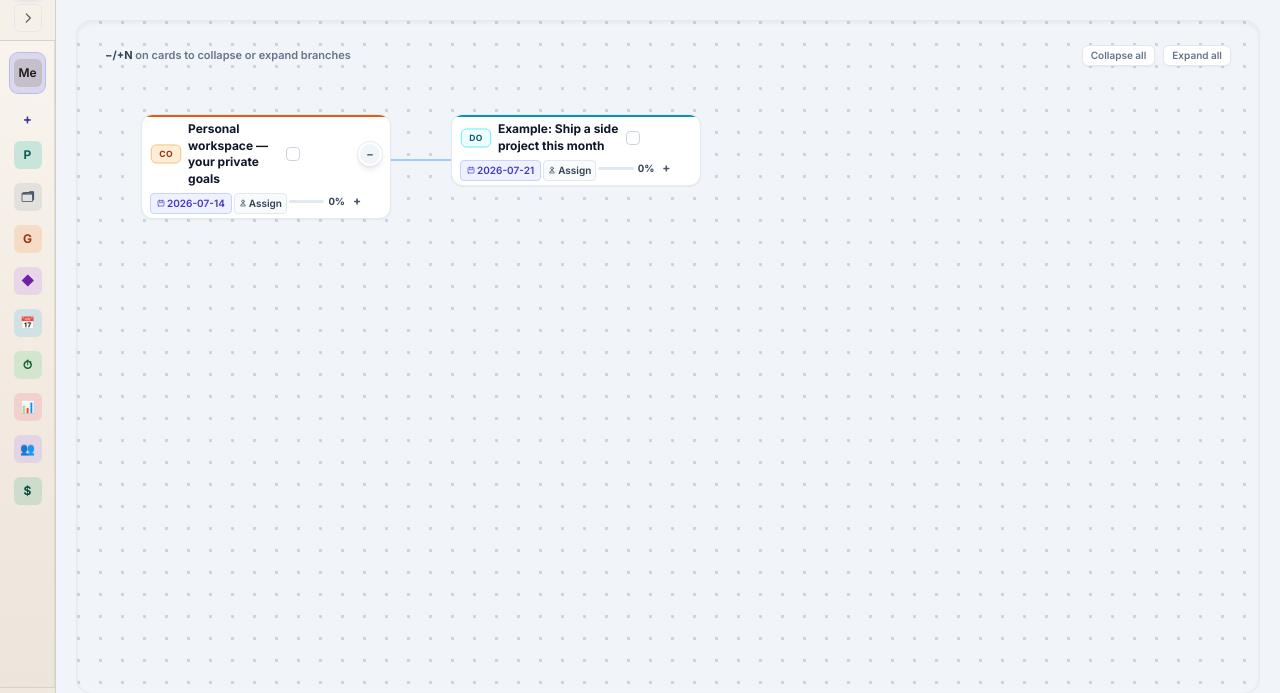
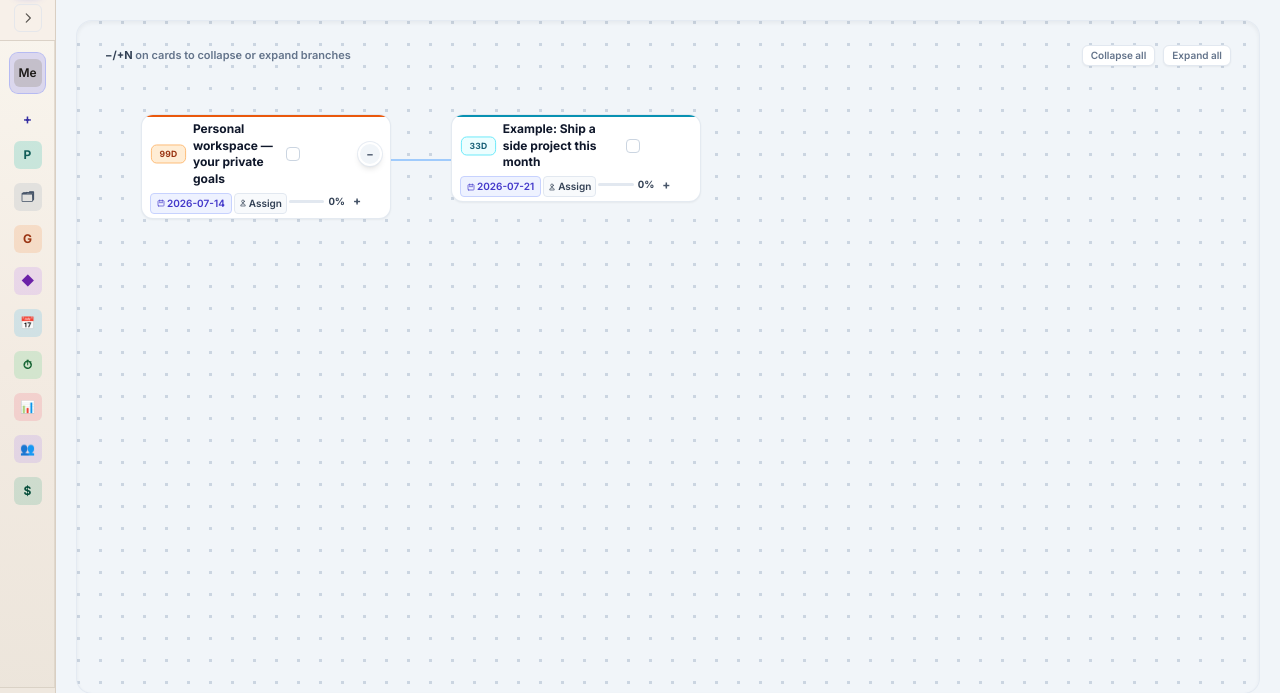
Before and after one commit to kriyespro/sd-mindmap-pro, a Django app: page /app/ in a window 1280 px wide. Shown: the part 48-741 px from the top of the page. Run offline with Django 5.2, Linux system fonts and the light colour scheme; the visitor is signed in with stand-in values (Sample User, id 1); data comes from the database, SQL or seed files in the repository; data that the repository does not hold is empty; some libraries are stand-ins or nearby versions.

Commit message:
Rename depth badges to 99D, 33D, and 11D.
Align card labels with the Dream Conversion Process starter hierarchy.

Co-authored-by: Cursor <cursoragent@cursor.com>

```diff
--- a/dev.txt
+++ b/dev.txt
@@ -25,3 +25,4 @@
 [DONE] Phase PM-20 - check_task_encryption command + docker startup roundtrip; document TASK_ENCRYPTION_KEY pin
 [DONE] Phase PM-21 - Rebrand to DCPMind (Dream Conversion Process / Mind Tool) on landing, auth, app sidebar, staff Control, admin
 [DONE] Phase PM-22 - Restore indigo/violet home theme; mind-map node logo (fix cramped DCP mark)
+[DONE] Phase PM-23 - Depth badges: CO→99D, DO→33D, IO→11D on mindmap/tree cards
--- a/templates/partials/task_tree.jinja
+++ b/templates/partials/task_tree.jinja
@@ -4,19 +4,19 @@
   {% set tag_bg = '#ffedd5' %}
   {% set tag_txt = '#9a3412' %}
   {% set tag_bdr = '#fdba74' %}
-  {% set lbl = 'CO' %}
+  {% set lbl = '99D' %}
 {% elif depth == 1 %}
   {% set bar = '#0891b2' %}
   {% set tag_bg = '#ecfeff' %}
   {% set tag_txt = '#155e75' %}
   {% set tag_bdr = '#67e8f9' %}
-  {% set lbl = 'DO' %}
+  {% set lbl = '33D' %}
 {% elif depth == 2 %}
   {% set bar = '#db2777' %}
   {% set tag_bg = '#fce7f3' %}
   {% set tag_txt = '#9d174d' %}
   {% set tag_bdr = '#f9a8d4' %}
-  {% set lbl = 'IO' %}
+  {% set lbl = '11D' %}
 {% else %}
   {% set bar = '#65a30d' %}
   {% set tag_bg = '#ecfccb' %}
@@ -202,11 +202,11 @@
 {% if task_tree %}
     <div class="mb-2 w-full rounded-xl border border-slate-200 bg-white/90 px-3 py-2 text-[11px] font-semibold text-slate-600 shadow-sm">
         <span class="font-bold text-slate-500">Depth:</span>
-        <span class="ml-1 rounded-md border px-2 py-0.5 text-[9px] font-extrabold" style="background:#ffedd5;color:#9a3412;border-color:#fdba74">CO</span>
+        <span class="ml-1 rounded-md border px-2 py-0.5 text-[9px] font-extrabold" style="background:#ffedd5;color:#9a3412;border-color:#fdba74">99D</span>
         <span class="text-slate-300">→</span>
-        <span class="rounded-md border px-2 py-0.5 text-[9px] font-extrabold" style="background:#ecfeff;color:#155e75;border-color:#67e8f9">DO</span>
+        <span class="rounded-md border px-2 py-0.5 text-[9px] font-extrabold" style="background:#ecfeff;color:#155e75;border-color:#67e8f9">33D</span>
         <span class="text-slate-300">→</span>
-        <span class="rounded-md border px-2 py-0.5 text-[9px] font-extrabold" style="background:#fce7f3;color:#9d174d;border-color:#f9a8d4">IO</span>
+        <span class="rounded-md border px-2 py-0.5 text-[9px] font-extrabold" style="background:#fce7f3;color:#9d174d;border-color:#f9a8d4">11D</span>
         <span class="text-slate-300">→</span>
         <span class="rounded-md border px-2 py-0.5 text-[9px] font-extrabold" style="background:#ecfccb;color:#3f6212;border-color:#bef264">ST</span>
     </div>
```
